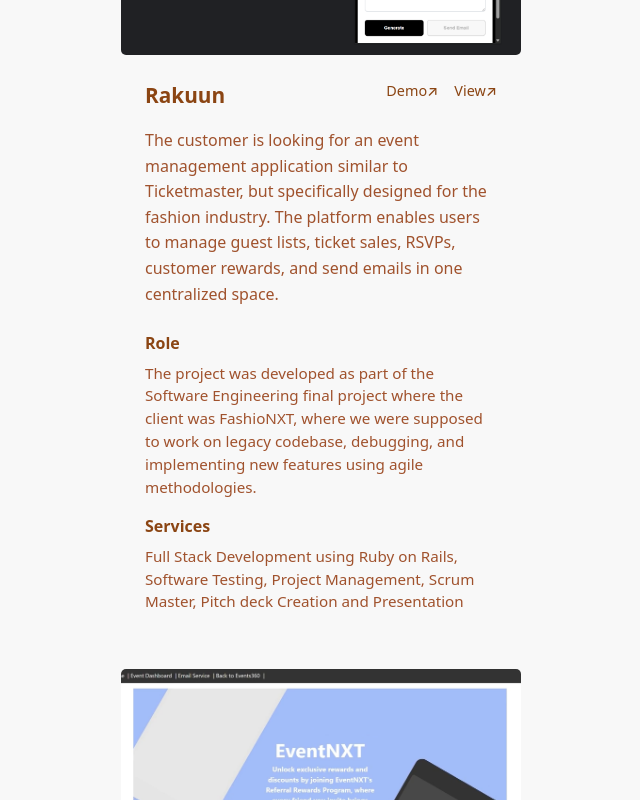
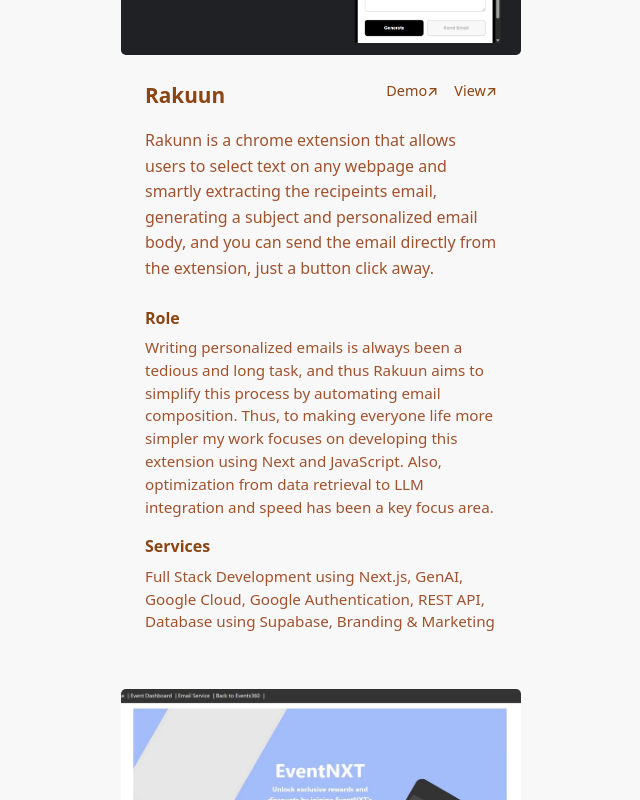
Before and after one commit to Rishabh-Pagaria/rishabh, a React (Vite) app: page / in a window 1280 px wide. Shown: the part 1200-2000 px from the top of the page, without its empty margins (319-959 px from the left). Built offline with nearby package versions, Linux system fonts and the light colour scheme.

Commit message:
added and changed content

```diff
--- a/src/components/Footer.tsx
+++ b/src/components/Footer.tsx
@@ -6,7 +6,7 @@
   return (
     <footer className="footer">
       <div className="container">
-        <p>&copy; {currentYear} Rishabh. Built with React & TypeScript.</p>
+        <p>&copy; {currentYear} Built with Classic Cold Brew</p>
       </div>
     </footer>
   );
--- a/src/components/HeroSection.tsx
+++ b/src/components/HeroSection.tsx
@@ -19,12 +19,12 @@
               <span className="highlight">Rishabh Pagaria</span>
             </h1>
             <p className="hero-subtitle">
-              Brewing and developinng smoother experiences
+              Brewing and developing smoother experiences
             </p>
             <div className="hero-description">
               <p>
                 To me, crafting great user experiences is like brewing the perfect cup: it takes the right blend of design, logic, and a little bit of magic.
-                I’m gonna be the King of the Classic Brews. Listening to...
+                I'm gonna be the King of Classic Brews. Listening to...
               </p>
             </div>
             <div className="cta-buttons">
--- a/src/components/ProjectsSection.tsx
+++ b/src/components/ProjectsSection.tsx
@@ -6,11 +6,11 @@
     {
       thumbnail: 'images/Rakuun.png',
       title: 'Rakuun',
-      description: 'The customer is looking for an event management application similar to Ticketmaster, but specifically designed for the fashion industry. The platform enables users to manage guest lists, ticket sales, RSVPs, customer rewards, and send emails in one centralized space.',
-      role: 'The project was developed as part of the Software Engineering final project where the client was FashioNXT, where we were supposed to work on legacy codebase, debugging, and implementing new features using agile methodologies.',
-      services: ['Full Stack Development using Ruby on Rails', 'Software Testing', 'Project Management', 'Scrum Master', 'Pitch deck Creation and Presentation'],
-      demoLink: 'https://www.youtube.com/watch?v=h4WR0lMknIk',
-      githubLink: 'https://github.com/FashioNXT/EventNXT-Fall2024/tree/main'
+      description: 'Rakunn is a chrome extension that allows users to select text on any webpage and smartly extracting the recipeints email, generating a subject and personalized email body, and you can send the email directly from the extension, just a button click away.',
+      role: 'Writing personalized emails is always been a tedious and long task, and thus Rakuun aims to simplify this process by automating email composition. Thus, to making everyone life more simpler my work focuses on developing this extension using Next and JavaScript. Also, optimization from data retrieval to LLM integration and speed has been a key focus area.',
+      services: ['Full Stack Development using Next.js', 'GenAI', 'Google Cloud', 'Google Authentication','REST API', 'Database using Supabase','Branding & Marketing'],
+      demoLink: '#',
+      githubLink: 'https://github.com/Rishabh-Pagaria/rakuun'
     },
     {
       thumbnail: 'images/EventNXT.png',
@@ -24,19 +24,19 @@
     {
       thumbnail: 'images/seatFlex.png',
       title: 'SeatFlex',
-      description: 'An Airline Overbooking Volunteer System that allows users to volunteer for overbooked flights, helping airlines manage passenger loads efficiently.',
-      role: 'Project Lead and UI/UX Designer responsible for leading the project from conception to implementation.',
-      services: ['Web Design using Figma', 'Project Lead', 'Development through JavaScript'],
-      demoLink: '#',
-      githubLink: '#'
+      description: 'As part of the TAMUHACK 2025 hackathon, our team developed an Airline Overbooking Volunteer System as American Airline Challenge. This application is part of a MVP that allows users to volunteer for overbooked flights, helping airlines manage passenger loads efficiently.',
+      role: 'I led a team of 3 to work on this project in a 2 day Hacathon Setting. Our work involved from ideation, development of MVP and presenting the solution to the judges. The project was built using HTML, CSS, and JavaScript. Won the Best Begineer Software Category with a $200 worth JBL Speakers as a prize. Furthermore, working on this project to add authetnication, databse and other features to make it a full fledged application.',
+      services: ['Frontend Development through JavaScript', 'UI/UX using Figma', 'Project Lead', 'Prototyping and Presentation'],
+      demoLink: 'https://www.youtube.com/watch?v=Ges_APbVLbk',
+      githubLink: 'https://devpost.com/software/seat-flex'
     },
     {
       thumbnail: 'images/LithiScanner.jpg',
       title: 'LithiScan',
-      description: 'A collaborative task management application with real-time updates, drag-and-drop functionality, and team collaboration features.',
-      role: 'Frontend Developer focused on creating intuitive user interfaces and implementing real-time collaboration features.',
-      services: ['React', 'TypeScript', 'Firebase'],
-      demoLink: '#',
+      description: 'The work was part of a competition AGGIES Invent hosted by Los Alamos National Laboratory, where our problem statement was to develop a radiation monitoring system prototype to detect leak of harmful nuclear radiations through a Small Modular Nuclear Reactor (SMR).',
+      role: 'We were a interdisciplinary team of 7 students, where I was responsible to gather subject matter expertise and prepare a pitch deck for the prototype. This pitch was presented to the pannel consisting of Research Nuclear Scientists from Los Alamos National Laboratory. Our team LithiScan won 2nd place and raised $2500 in prize money.',
+      services: ['Project Management', 'Research and Development', 'Pitch Deck Creation', 'Branding & Video Editing'],
+      demoLink: 'https://drive.google.com/file/d/1XxDcdYuahEP7muHYCYupcpbGyVabTHvK/view?usp=sharing',
       githubLink: '#'
     }
   ];
```
